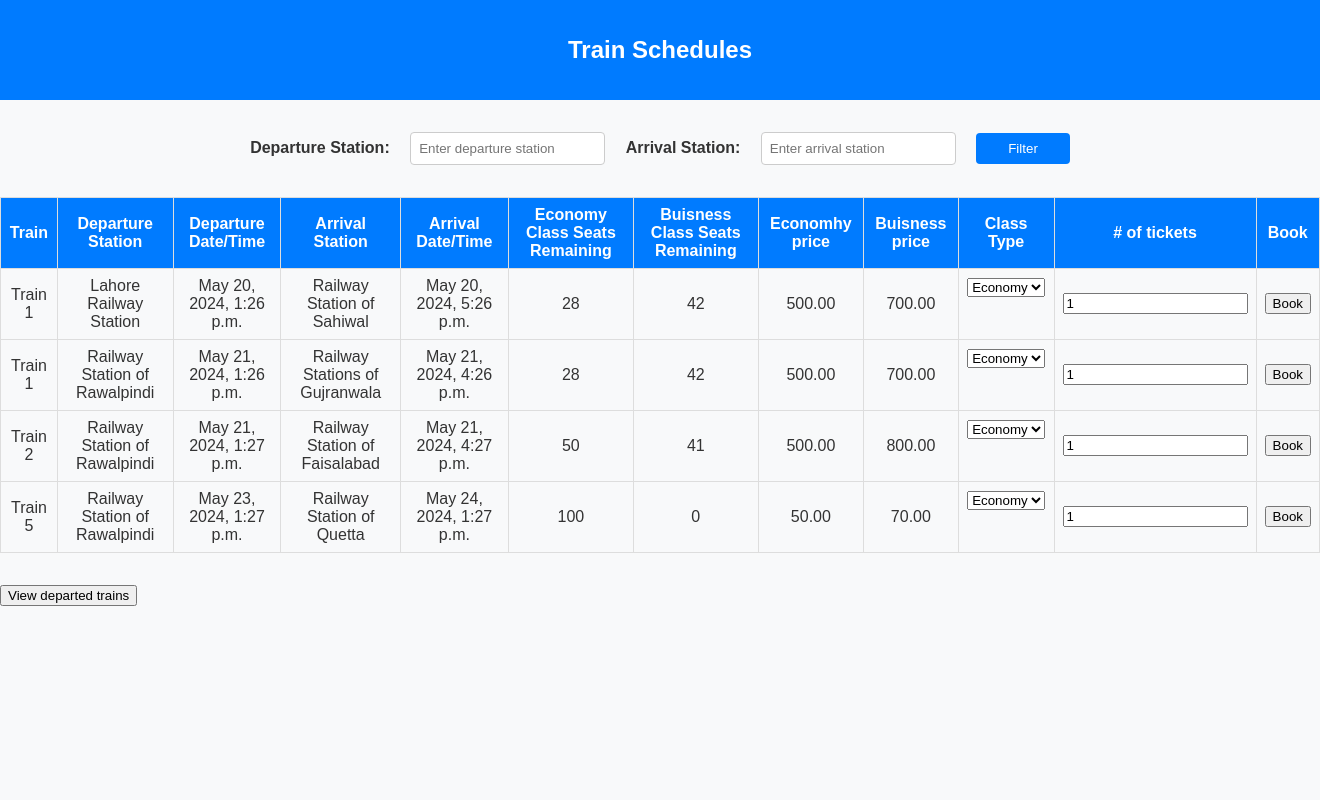
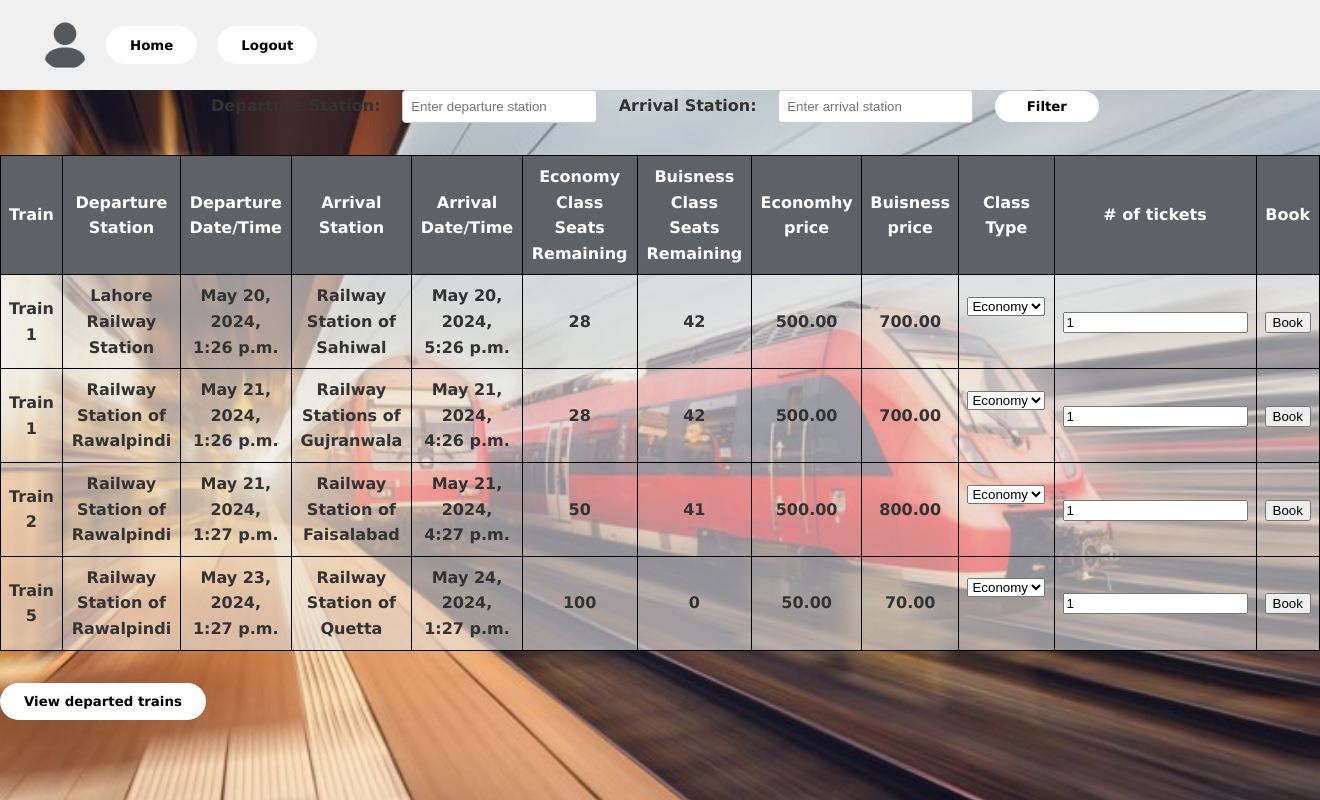
Before and after one commit to Saad-Hassan25/Railwayz, a Django app: page /bookings/ in a window 1320 px wide. Run offline with Django 5.2, Linux system fonts and the light colour scheme; data comes from the database, SQL or seed files in the repository.

Commit message:
Update schedules.html

```diff
--- a/Railwayz/Schedules/templates/schedules.html
+++ b/Railwayz/Schedules/templates/schedules.html
@@ -3,97 +3,61 @@
 <head>
     <meta charset="UTF-8">
     <meta name="viewport" content="width=device-width, initial-scale=1.0">
+    <link rel="stylesheet" href="/static/schedules.css">
     <title>Book Ticket</title>
     <style>
-        /* Basic reset styles */
-        body {
-            margin: 0;
-            padding: 0;
-            font-family: Arial, sans-serif;
-            background-color: #f8f9fa;
-            color: #333;
+        .modal {
+            display: none;
+            position: fixed;
+            z-index: 1;
+            left: 0;
+            top: 0;
+            width: 100%;
+            height: 100%;
+            overflow: auto;
+            background-color: rgb(0,0,0);
+            background-color: rgba(0,0,0,0.4);
         }
 
-        /* Header styles */
-        header {
-            background-color: #007bff;
-            color: #fff;
-            padding: 1rem 2rem;
-            text-align: center;
-            margin-bottom: 2rem;
-        }
-
-        /* Form styles */
-        form {
-            margin-bottom: 2rem;
+        .modal-content {
+            background-color: #fefefe;
+            margin: 15% auto;
+            padding: 20px;
+            border: 1px solid #888;
+            width: 80%;
+            max-width: 600px;
             text-align: center;
         }
 
-        form label {
+        .close {
+            color: #aaa;
+            float: right;
+            font-size: 28px;
             font-weight: bold;
-            margin-right: 1rem;
         }
 
-        form input[type="text"] {
-            padding: 0.5rem;
-            border: 1px solid #ccc;
-            border-radius: 4px;
-            margin-right: 1rem;
-        }
-
-        form button[type="submit"] {
-            padding: 0.5rem 2rem;
-            background-color: #007bff;
-            color: #fff;
-            border: none;
-            border-radius: 4px;
+        .close:hover,
+        .close:focus {
+            color: black;
+            text-decoration: none;
             cursor: pointer;
-            transition: background-color 0.3s;
-        }
-
-        form button[type="submit"]:hover {
-            background-color: #0056b3;
-        }
-
-        /* Table styles */
-        table {
-            width: 100%;
-            border-collapse: collapse;
-            margin-bottom: 2rem;
-        }
-
-        th, td {
-            border: 1px solid #ddd;
-            padding: 0.5rem;
-            text-align: center;
-        }
-
-        th {
-            background-color: #007bff;
-            color: #fff;
-        }
-
-        /* Action column styles */
-        .action {
-            display: flex;
-            justify-content: center;
-            align-items: center;
-        }
-
-        .action form {
-            display: flex;
-            align-items: center;
-        }
-
-        .action select {
-            padding: 0.5rem;
-            margin-right: 0.5rem;
         }
     </style>
 </head>
 <body>
     <header>
-        <h2>Train Schedules</h2>
+        <header>
+            <div class="user-info">
+                <img src="/static/avatar.png" alt="User Avatar">
+                {% if user.is_authenticated %}
+                    <p>Welcome, {{ user.passenger.firstName }}</p>
+                {% endif %}
+            </div>
+            <div class="action-buttons">
+                <a href="/user/userPage"><button>Home</button></a>
+                <a href="/user/login"><button>Logout</button></a>
+            </div>
+        </header>
     </header>
     <main>
         <form method="GET" action="{% url 'Schedules:TrainDetails' %}">
@@ -152,8 +116,7 @@
                                     <input type="number" name="num_tickets" id="num_tickets" min="1" value="1">
 
                             </td>
-
-
+                        </td>
                         <td>
                             <form method="post" action="{% url 'Bookings:BookTicket' schedule.id %}">
                                 {% csrf_token %}
@@ -167,5 +130,16 @@
         </table>
         <a href="{% url 'Schedules:DepartedTrains' %}"><button>View departed trains</button></a>
     </main>
+    <script>
+        function openModal(scheduleId) {
+            var classType = document.getElementById("class_type_" + scheduleId).value;
+            document.getElementById("class_type_hidden_" + scheduleId).value = classType;
+            document.getElementById("cancel-modal-" + scheduleId).style.display = "block";
+        }
+
+        function closeModal(scheduleId) {
+            document.getElementById("cancel-modal-" + scheduleId).style.display = "none";
+        }
+    </script>
 </body>
 </html>
```
